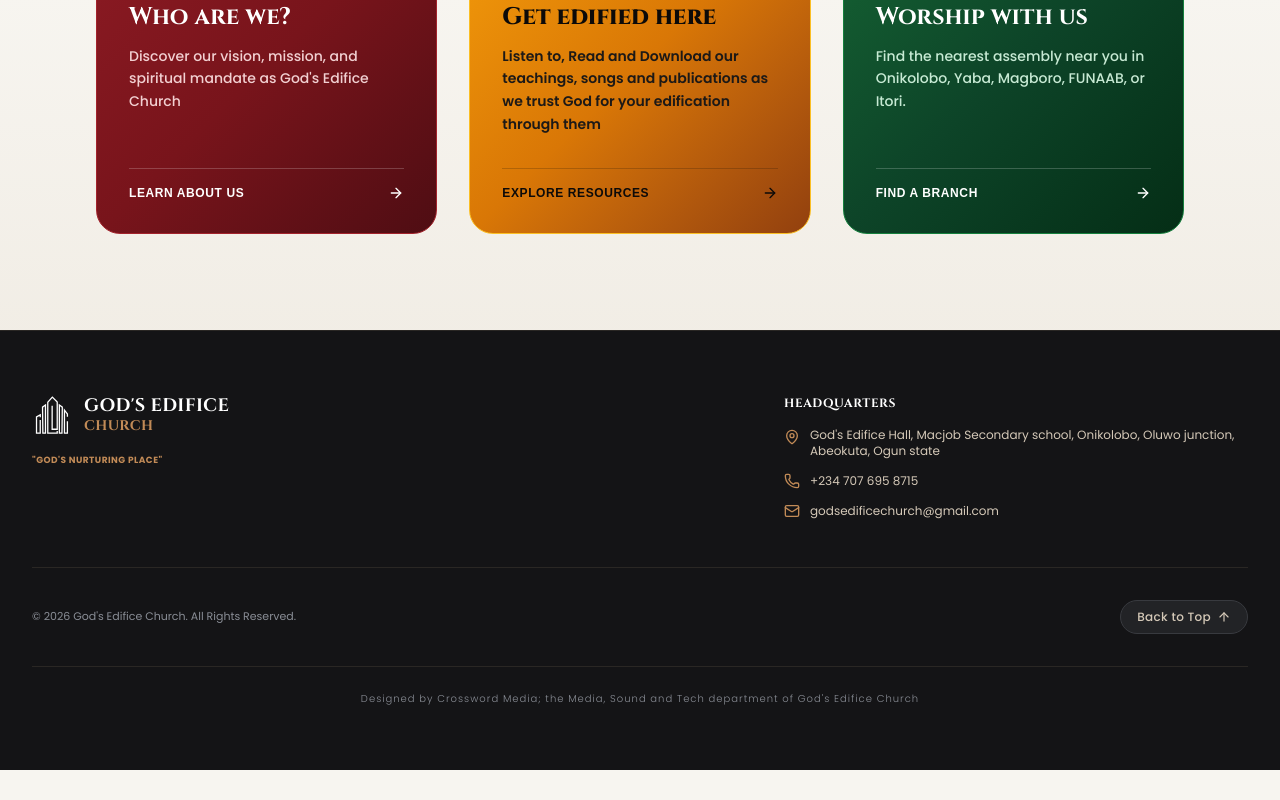
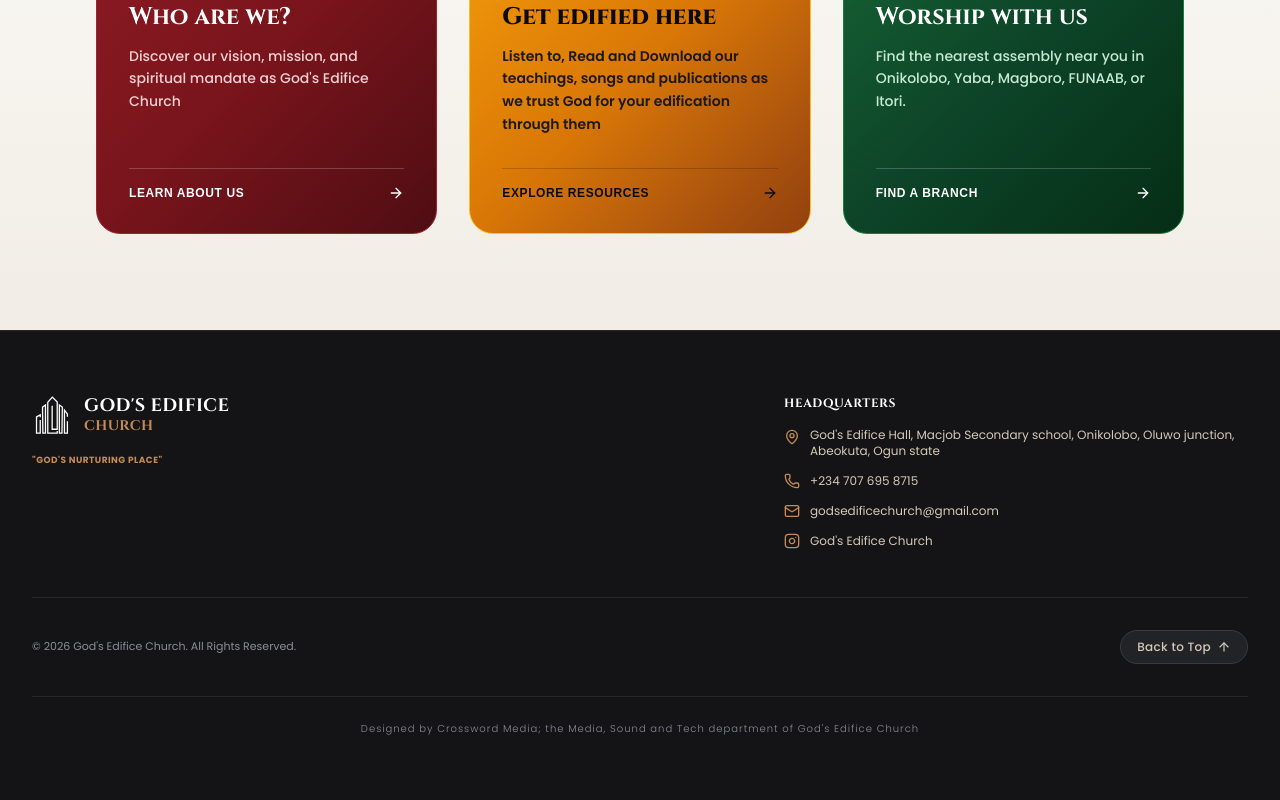
Before and after one commit to Bkins21/church, a React (Vite) app: page / in a window 1280 px wide. Shown: the part 1446-2246 px from the top of the page. Before the commit the page ends 2216 px from the top, so only its background shows below. Built offline with nearby package versions, Linux system fonts and the light colour scheme; no server answers; the database is empty; a web font is replaced by a local one.

Commit message:
feat(footer): add Instagram link to contact section
Include the official church Instagram account in the footer to improve social media accessibility.

```diff
--- a/src/components/Footer.tsx
+++ b/src/components/Footer.tsx
@@ -1,4 +1,4 @@
-import { MapPin, Phone, Mail, ArrowUp } from 'lucide-react';
+import { MapPin, Phone, Mail, ArrowUp, Instagram } from 'lucide-react';
 
 interface FooterProps {
   activeTab?: string;
@@ -86,6 +86,18 @@ export default function Footer({ activeTab = 'home' }: FooterProps) {
                 <Mail className="h-4 w-4 shrink-0" style={{ color: accentColor }} />
                 <span className="truncate">godsedificechurch@gmail.com</span>
               </li>
+              <li className="flex items-center gap-2.5">
+                <Instagram className="h-4 w-4 shrink-0" style={{ color: accentColor }} />
+                <a
+                  href="https://www.instagram.com/godsedificechurch?igsi=MTY4Z2M4b3Jsc2h0bQ=="
+                  target="_blank"
+                  rel="noopener noreferrer"
+                  className={`transition-colors ${linkHoverClass} underline-offset-4 hover:underline`}
+                  id="footer-instagram-link"
+                >
+                  God's Edifice Church
+                </a>
+              </li>
             </ul>
           </div>
         </div>
```
